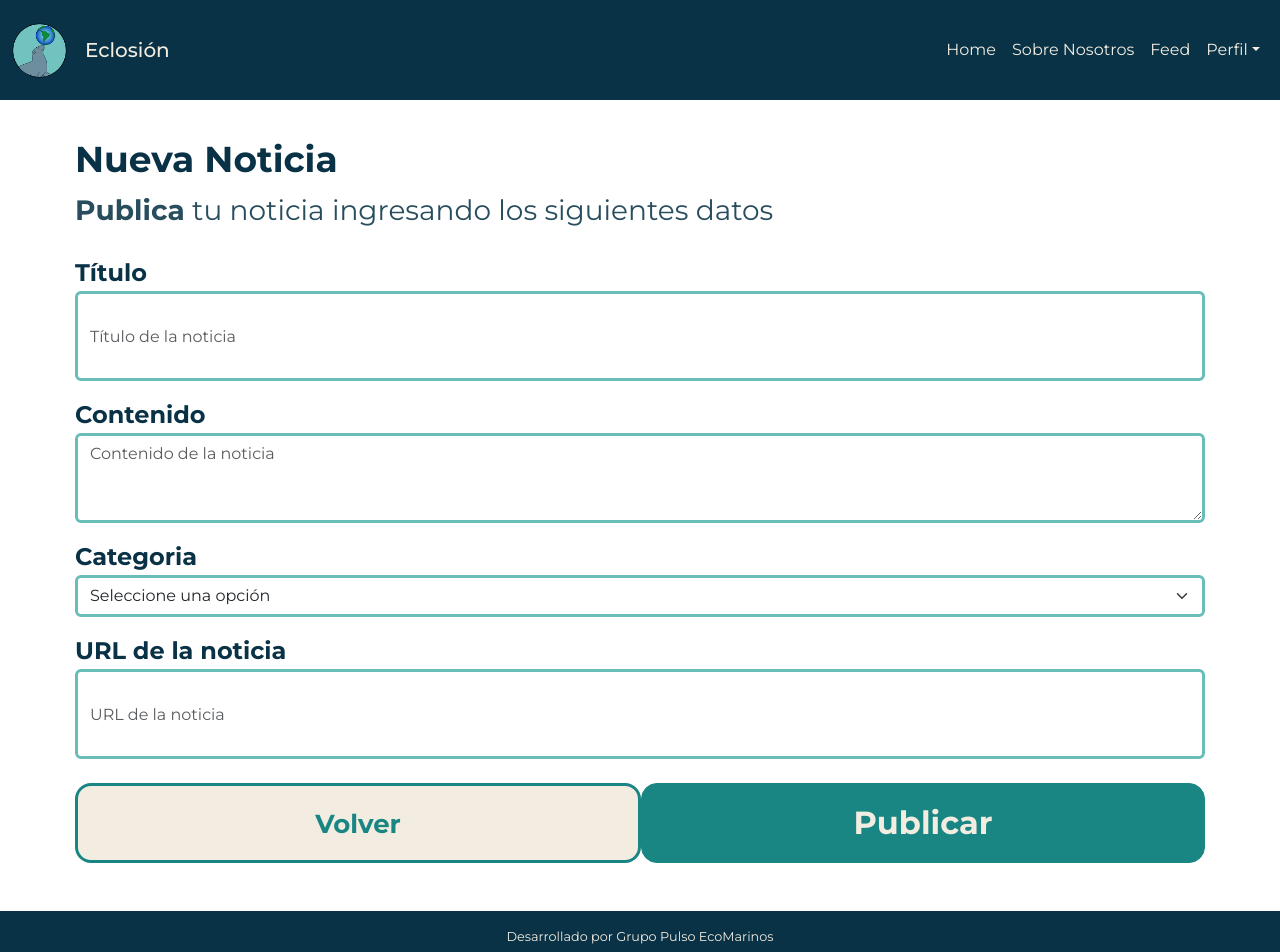
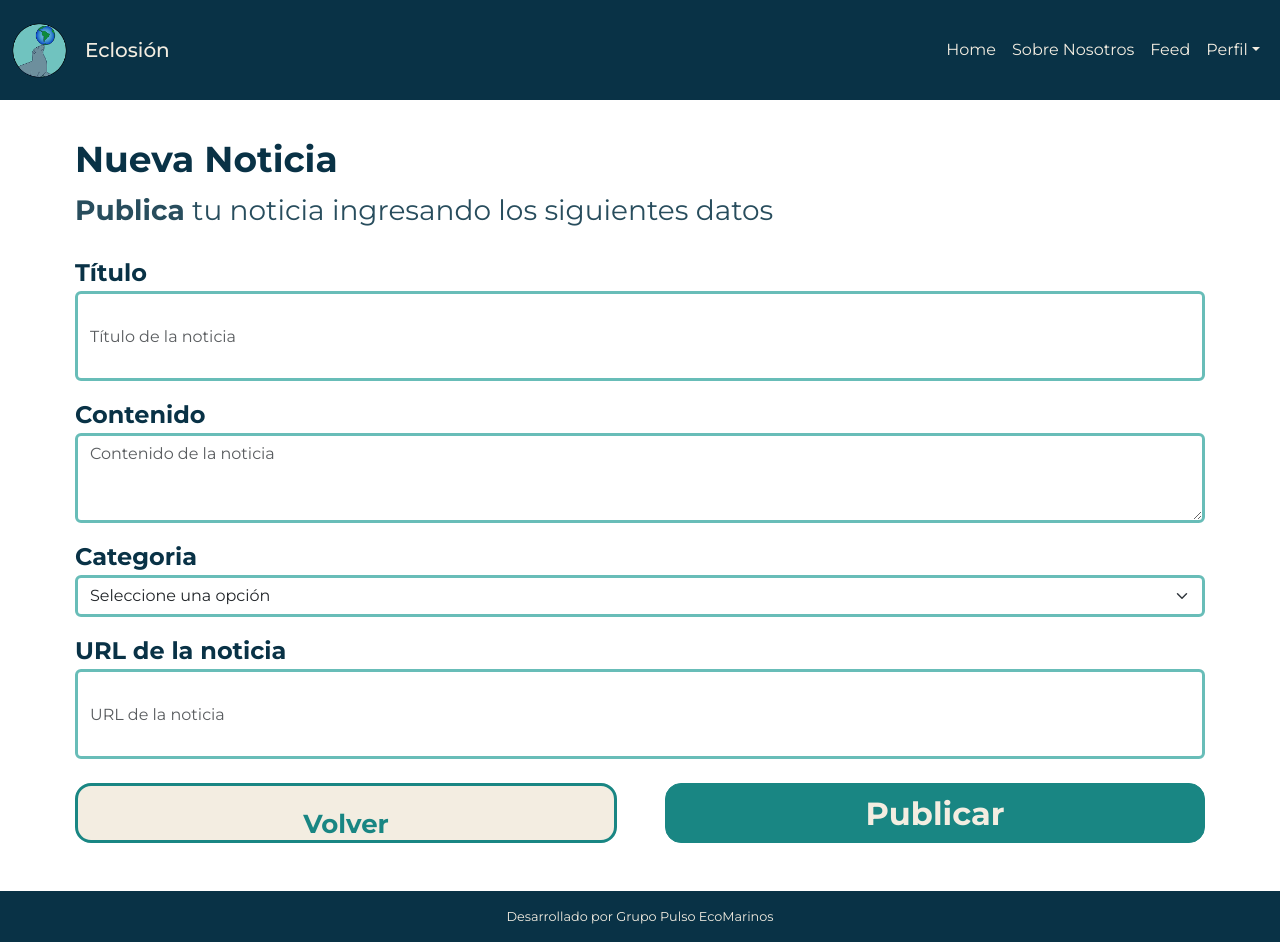
Before and after one commit to valentinatp/project-eclosion-fullstack, a React (Vite) app in the folder eclosion-frontend/: page /create-news in a window 1280 px wide. Shown: the top 952 px of the page. Built offline with nearby package versions, Linux system fonts and the light colour scheme.

Commit message:
no aplicar cambios, solo una prueba

```diff
--- a/eclosion-frontend/src/Components/Forms/createNewsPost/createNewsPost.css
+++ b/eclosion-frontend/src/Components/Forms/createNewsPost/createNewsPost.css
@@ -1,21 +1,73 @@
-.boton-regresar { font-size: 35px; color: #093246; }
-.btn-return .boton-volver{width: 50%;font-weight: 500; background-color: #F3EDE1;border: 1px solid #198683;color: #198683;padding: 10px;text-align: center;border-radius: 5px;}
+.boton-regresar {
+  font-size: 35px;
+  color: #093246;
+}
 
-.news-item .btn:hover, .news-item .btn:focus { background-color: #146c6a; color: #F3EDE1; }
+.btn-return .boton-volver {
+  width: 50%;
+  font-weight: 500;
+  background-color: #F3EDE1;
+  border: 1px solid #198683;
+  color: #198683;
+  padding: 10px;
+  text-align: center;
+  border-radius: 5px;
+}
+
+.news-item .btn:hover,
+.news-item .btn:focus {
+  background-color: #146c6a;
+  color: #F3EDE1;
+}
 
 /*register-dialog = breaking-news
               register-content = news-item*/
 
-.breaking-news .news-item{ padding:40px 24.5px 45px 24.5px; }
-.news-item h1{font-size: 32px;}
-.news-item p{font-size: 16px;}
-.news-item label{font-size: 18px; color: #093246 ;}
-.news-item .form-control{min-width: 240px; min-height: 62px; width: 100%;}
-.news-item .btn-secondary{font-size: 18px; min-height: 62px; min-width: 240px; width: 100%; border-radius: 16px; font-weight: 700;}
-.news-item .register-link a { color: #198683; font-weight: 700; text-decoration: none; }
+.breaking-news .news-item {
+  padding: 40px 24.5px 45px 24.5px;
+}
 
-.border-secondary-category {border: 3px solid #68BDB8 !important; }
-.border-secondary-contenido {border: 3px solid #68BDB8 !important; }
+.news-item h1 {
+  font-size: 32px;
+}
+
+.news-item p {
+  font-size: 16px;
+}
+
+.news-item label {
+  font-size: 18px;
+  color: #093246;
+}
+
+.news-item .form-control {
+  min-width: 240px;
+  min-height: 62px;
+  width: 100%;
+}
+
+.news-item .btn-secondary {
+  font-size: 18px;
+  min-height: 62px;
+  min-width: 240px;
+  width: 100%;
+  border-radius: 16px;
+  font-weight: 700;
+}
+
+.news-item .register-link a {
+  color: #198683;
+  font-weight: 700;
+  text-decoration: none;
+}
+
+.border-secondary-category {
+  border: 3px solid #68BDB8 !important;
+}
+
+.border-secondary-contenido {
+  border: 3px solid #68BDB8 !important;
+}
 
 .news-item .btn-return {
   border-radius: 16px;
@@ -25,7 +77,7 @@
   line-height: 2.5;
 }
 
-.news-item .btn-secondary{
+.news-item .btn-secondary {
   font-size: 22px;
   min-height: 60px;
   min-width: 20px;
@@ -48,35 +100,71 @@
 
 /* Medium devices (tablets, 768px and up) */
 @media (min-width: 768px) {
-    .breaking-news .news-item{ padding:38px 63px 40px 63px;}
+  .breaking-news .news-item {
+    padding: 38px 63px 40px 63px;
+  }
 
 
-    .news-item h1{font-size: 36px;}
-    .news-item p{font-size: 28px;}
-    .news-item label{font-size: 24px; color: #093246 ;}
+  .news-item h1 {
+    font-size: 36px;
+  }
 
-    .news-item .form-control{min-width: 500px; min-height: 90px; width: 100%;}
-    .news-item .btn-secondary{font-size: 32px; min-height: 80px; min-width: 391px; width: 100%; border-radius: 16px; font-weight: 700;}
+  .news-item p {
+    font-size: 28px;
+  }
+
+  .news-item label {
+    font-size: 24px;
+    color: #093246;
+  }
+
+  .news-item .form-control {
+    min-width: 500px;
+    min-height: 90px;
+    width: 100%;
+  }
+
+  .news-item .btn-secondary {
+    font-size: 32px;
+    min-height: 80px;
+    min-width: 391px;
+    width: 100%;
+    border-radius: 16px;
+    font-weight: 700;
+  }
 
 
-    .news-item .register-link a { color: #198683; font-weight: 700; text-decoration: none; }
-    .news-item .text-center {font-size: 24px;}
+  .news-item .register-link a {
+    color: #198683;
+    font-weight: 700;
+    text-decoration: none;
+  }
+
+  .news-item .text-center {
+    font-size: 24px;
+  }
 
 }
 
 
 /* Desde 993px en adelante: vuelve al centrado y tamaño normal */
 @media (min-width: 992px) {
-    .boton-regresar {display: none;}
-    form .d-flex{ justify-content: center; }
+  .boton-regresar {
+    display: none;
+  }
 
-    .news-item .btn-return {
+  .news-item .btn-secondary {
+    min-height: 60px;
+  }
+  .newspost-buttons .btn-disguise {
+
+    display: block;
+    /* Hace visible el botón */
     border-radius: 16px;
     font-size: 26px;
-    min-height: 80px;
+    min-height: 60px;
     min-width: 300px;
-    line-height: 2.5;
-
+    box-sizing: 0;
   }
 
 }
--- a/eclosion-frontend/src/Components/Forms/createNewsPost/createNewsPost.jsx
+++ b/eclosion-frontend/src/Components/Forms/createNewsPost/createNewsPost.jsx
@@ -77,8 +77,8 @@ const FormCrearNoticias = () => {
                                 onChange={(e) => setEnlace(e.target.value)}
                             />
                         </div>
-                        <div className="d-flex justify-content-between">
-                            <Link to="/feed" className="btn btn-return fw-bold">Volver</Link>
+                        <div className="d-flex gap-5 justify-content-between newspost-buttons">
+                            <Link to="/" className="btn btn-return fw-bold btn-disguise">Volver</Link>
                             <button type="submit" className="btn btn-secondary fw-bold">Publicar</button>
                         </div>
                     </form>
```
Also changed, not shown: eclosion-frontend/src/Components/Forms/Register/register-style.css (line endings or trailing spaces). Lines whose indentation alone changed are shown as unchanged.
